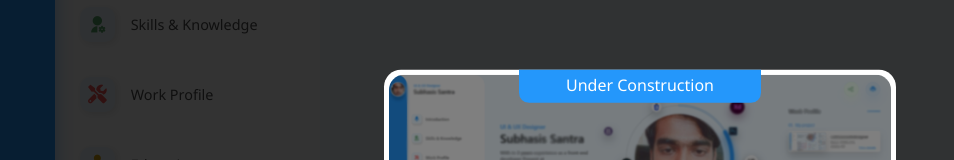
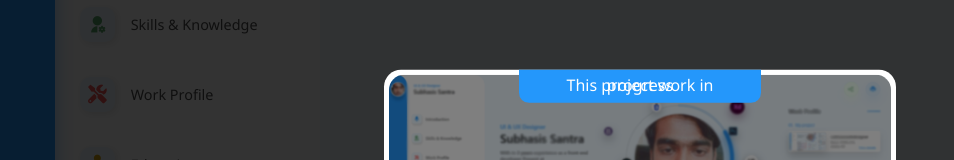
Before and after one commit to subhasisdesigner/update, a React (Create React App) app: page / in a window 1280 px wide. Shown: the part 184-344 px from the top of the page, without its empty margins (0-954 px from the left). Built offline with nearby package versions, Linux system fonts and the light colour scheme.

Commit message:
text changes

```diff
--- a/src/under_working/index.js
+++ b/src/under_working/index.js
@@ -8,7 +8,7 @@ export default function UnderWork() {
       <div className="loading_wrapper">
         <div className="loader_container">
           <div className="state_pending">
-            <span className="Under">Under Construction</span>
+            <span className="Under"> This project work in progress</span>
             <img src={underBuildPic} />
           </div>
         </div>
```
